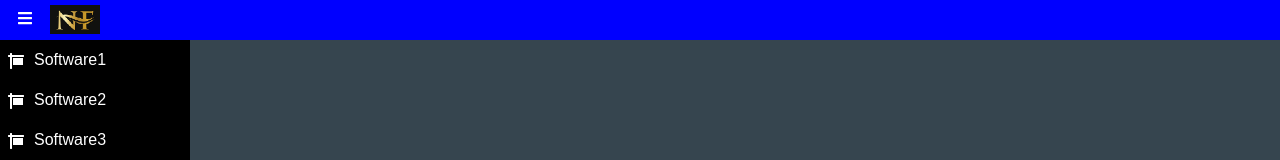
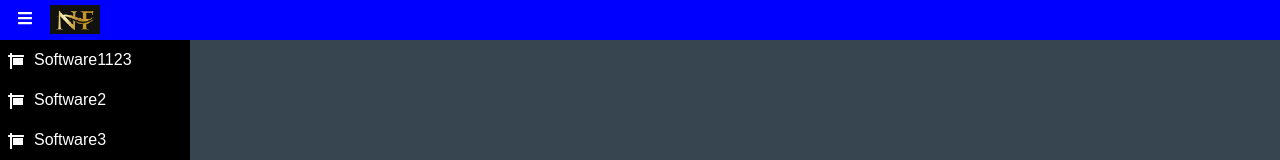
Before and after one commit to MubasharMurtza/ReactPro, a React (Create React App) app: page / in a window 1280 px wide. Shown: the top 160 px of the page. Built offline with nearby package versions, Linux system fonts and the light colour scheme.

Commit message:
My First changing

```diff
--- a/src/Components/Nav/Sidebar.js
+++ b/src/Components/Nav/Sidebar.js
@@ -7,7 +7,7 @@ function Sidebar() {
 const dataArray = [
     {
         path: "/",
-        name: "Software1",
+        name: "Software1123",
         icon:<FaSign />,
         subArray:[
             {
```
